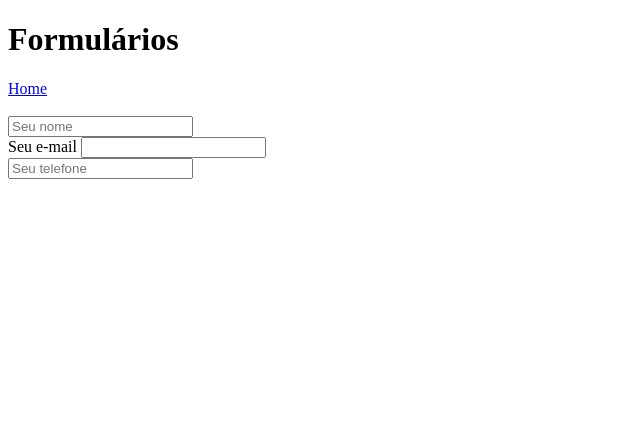
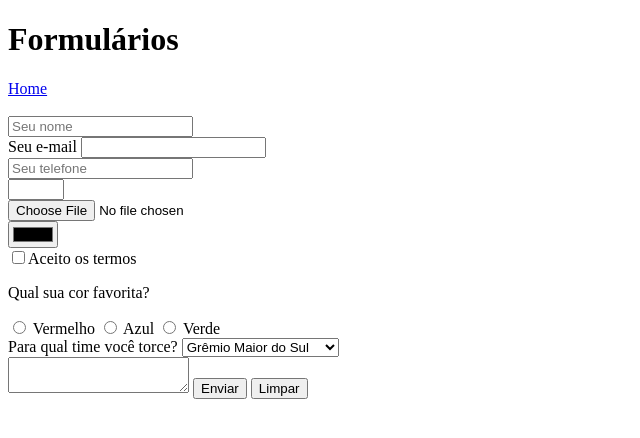
Before and after one commit to ruriquef/projetosHTML-CSS, a plain HTML site: page formas.html in a window 1280 px wide. Shown: the whole page, without its empty margins (0-640 px from the left). Drawn offline with Linux system fonts and the light colour scheme.

Commit message:
add novas funções ao formulário

```diff
--- a/formas.html
+++ b/formas.html
@@ -20,6 +20,36 @@
         <input  id="email" type="email">
         <br>
         <input type="tel" placeholder="Seu telefone">
+        <br>
+        <input type="number" max="10" min="0" step="2">
+        <br>
+        <input type="file">
+        <br>
+        <input type="color">
+        <br>
+        <input type="checkbox" id="checkbox-termos"><label for="checkbox-termos">Aceito os termos</label>
+        <br>
+        <p>
+            Qual sua cor favorita?
+        </p>
+        <input type="radio" name="cor-favorita" id="cor-vermelha"> <label for="cor-vermelha">Vermelho</label>
+        <input type="radio" name="cor-favorita" id="cor-azul"> <label for="cor-azul">Azul</label>
+        <input type="radio" name="cor-favorita" id="cor-verde"> <label for="cor-verde">Verde</label>
+        <br>
+        <label >Para qual time você torce?</label>
+        <select>
+            <option>Grêmio Maior do Sul</option>
+            <option>São Paulo</option>
+            <option>Inter. Nasceu em 2006</option>
+        </select>
+        <br>
+        <textarea name="" id=""></textarea>
+        <button type="submit">
+            Enviar
+        </button>
+        <button type="reset">
+            Limpar
+        </button>
     </form>
 </body>
 </html>
```
